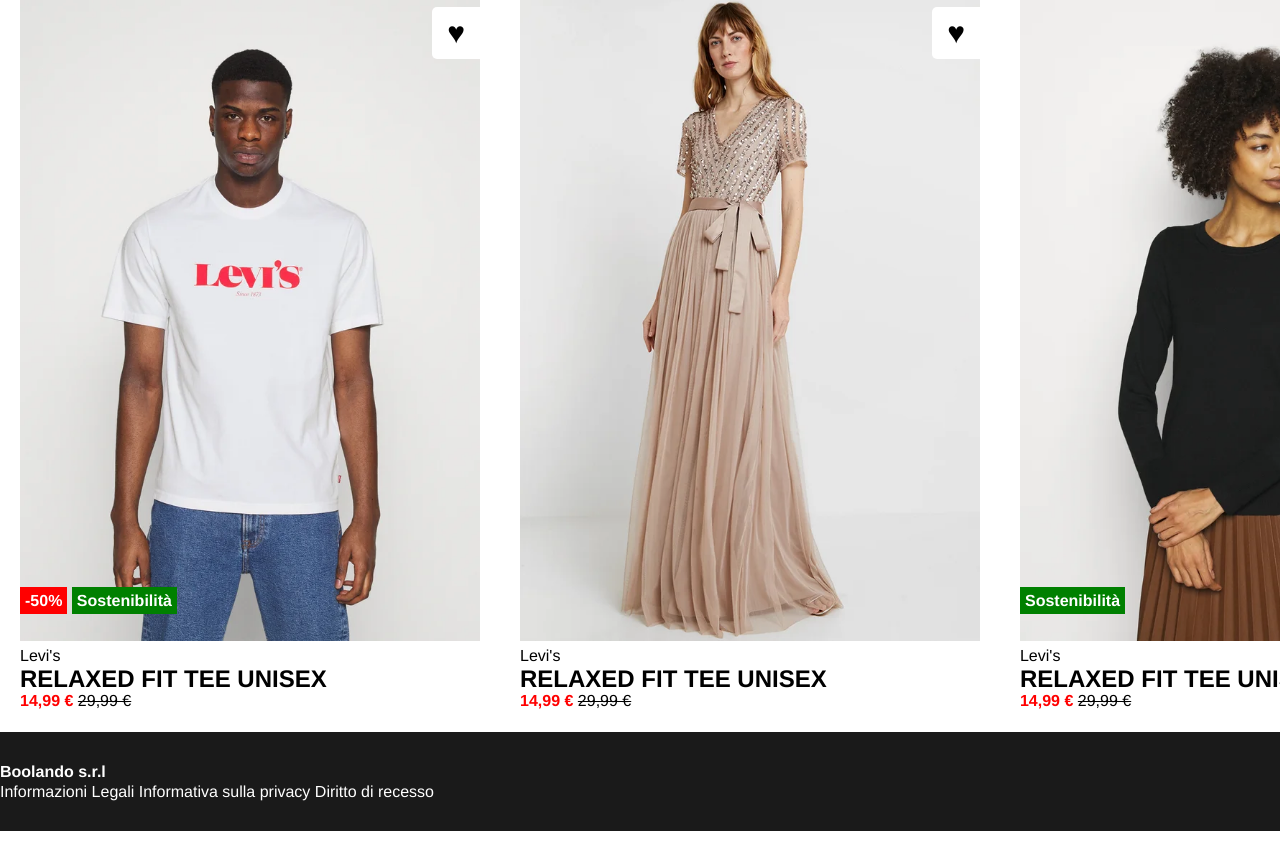
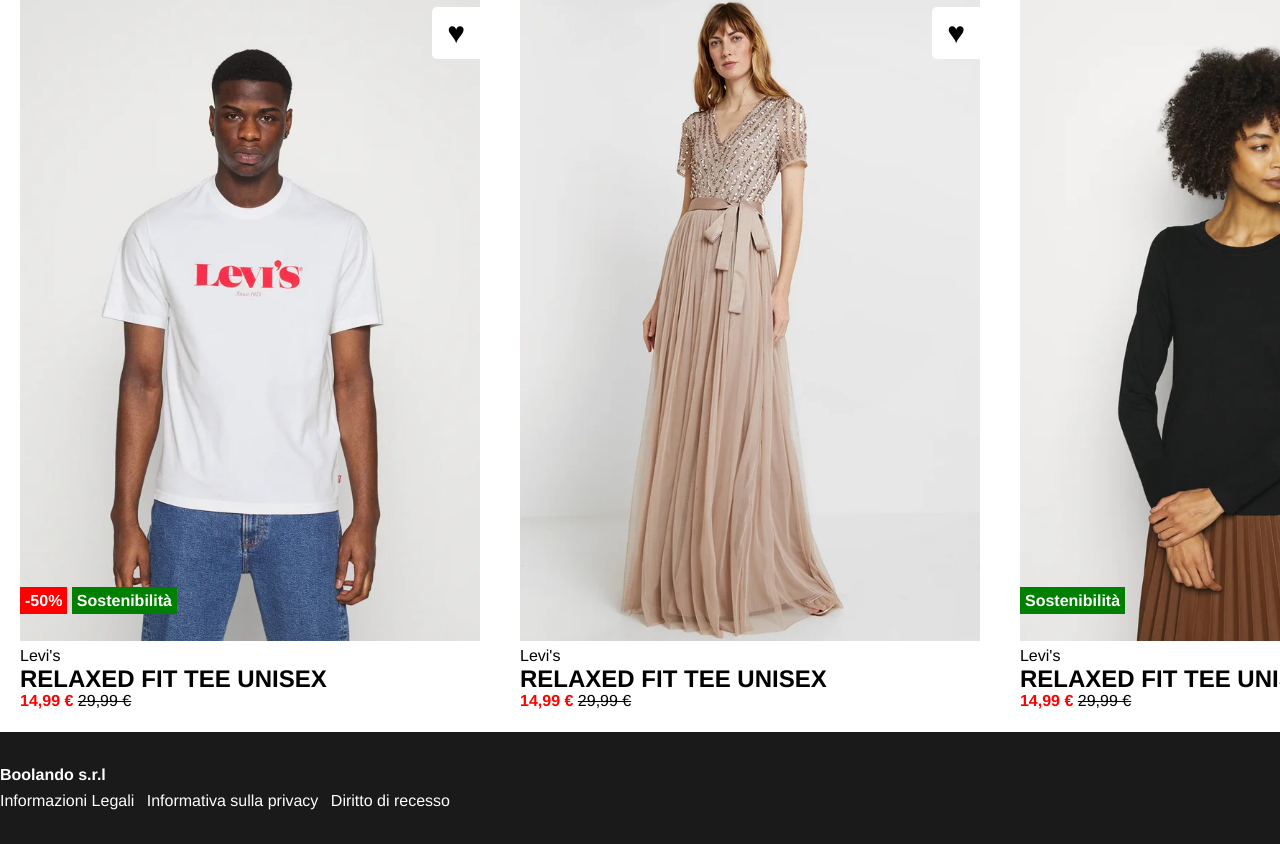
Before and after one commit to nicolacaddeo/html-css-boolando, a plain HTML site: page index.html in a window 1280 px wide. Shown: the part 991-1835 px from the top of the page. Drawn offline with Linux system fonts and the light colour scheme.

Commit message:
perfezionato padding e line height footer

```diff
--- a/css/style.css
+++ b/css/style.css
@@ -147,6 +147,7 @@ main img {
 footer {
     background-color: #1a1a1a;
     color: #fff;
+    line-height: 1.6rem;
 }
 
 .footer-links,
@@ -155,6 +156,10 @@ footer {
     margin-bottom: 30px;
 }
 
+footer a {
+    padding: 0 8px 0 0;
+}
+
 /* /Footer style */
 
 /* /STYLE */
```
